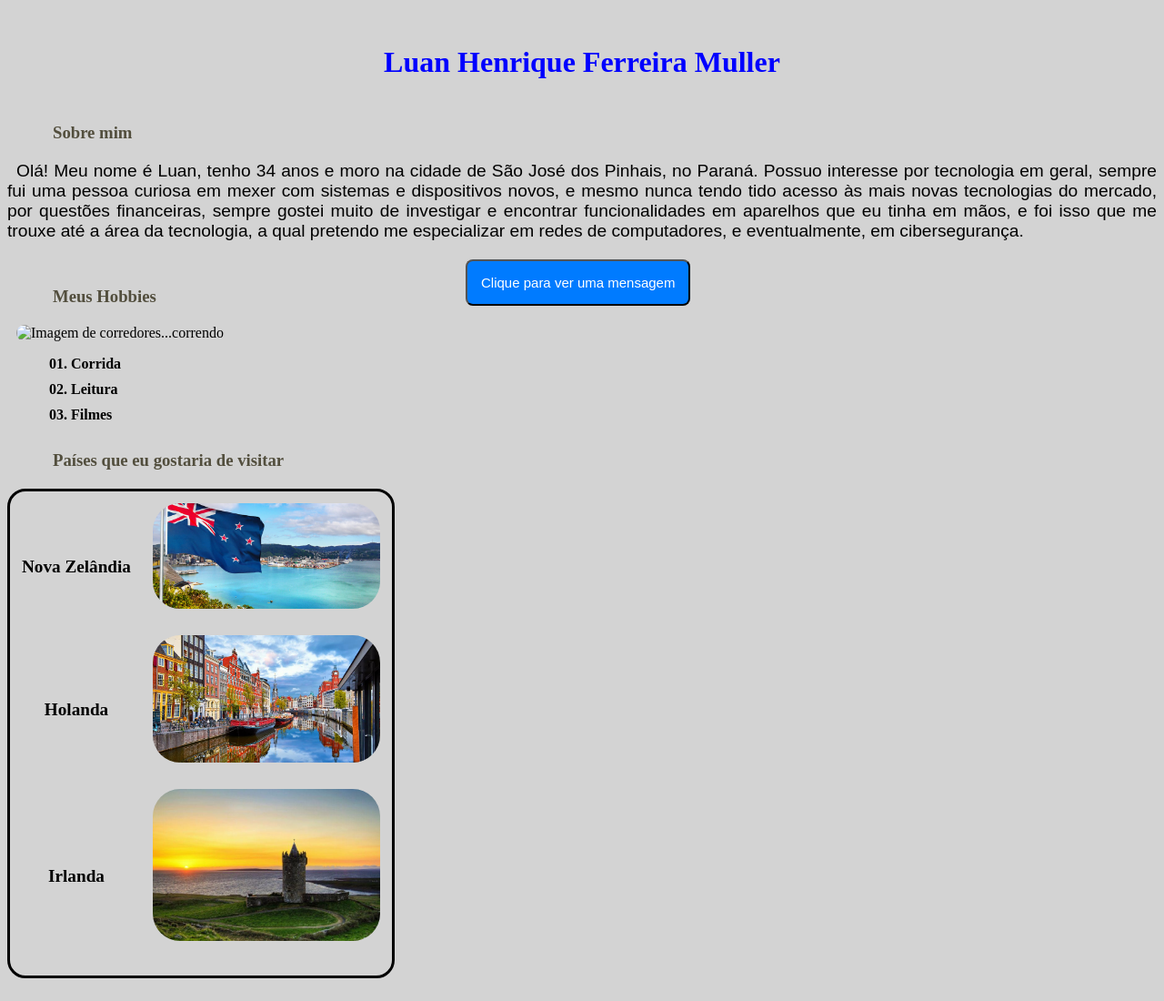
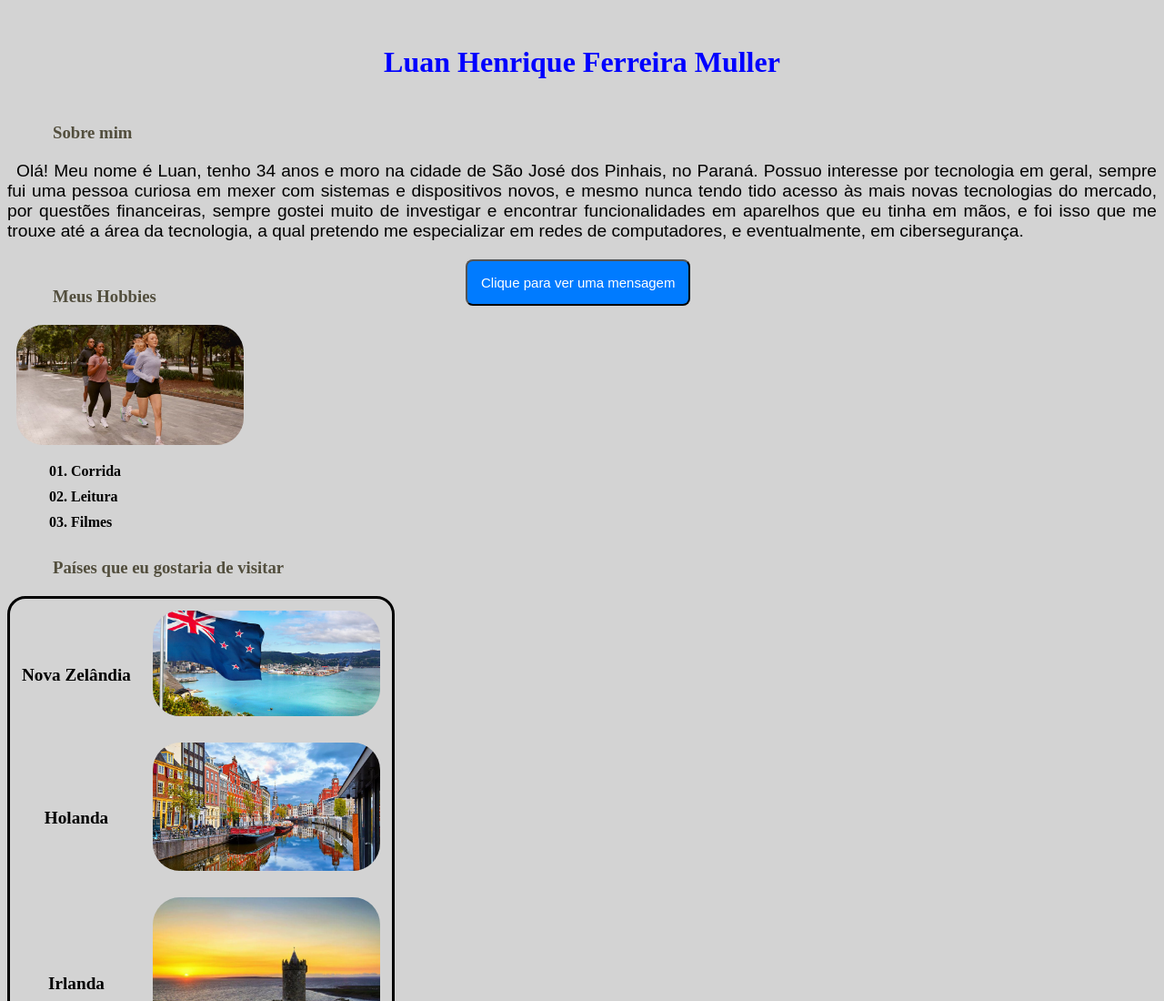
Before and after one commit to luansvb/Pagina-Uninter, a plain HTML site: page index.html in a window 1280 px wide. Shown: the top 1100 px of the page at 91% size. Drawn offline with Linux system fonts and the light colour scheme; files whose address does not match are found by name.

Commit message:
Update index.html

```diff
--- a/index.html
+++ b/index.html
@@ -24,7 +24,7 @@
     <img id="imagemAssustadora" src=".../img/assustador.png" alt="que medaa">
 
     <h3>Meus Hobbies</h3>
-    <img class="hobbie" src= "./https://github.com/luansvb/Pagina-Uninter/blob/main/corrida.jpg/" alt="Imagem de corredores...correndo">
+    <img class="hobbie" src= "https://github.com/luansvb/Pagina-Uninter/blob/main/corrida.JPG/" alt="Imagem de corredores...correndo">
     <ul class="lista">
         <li>Corrida</li>
         <li>Leitura</li>
```
